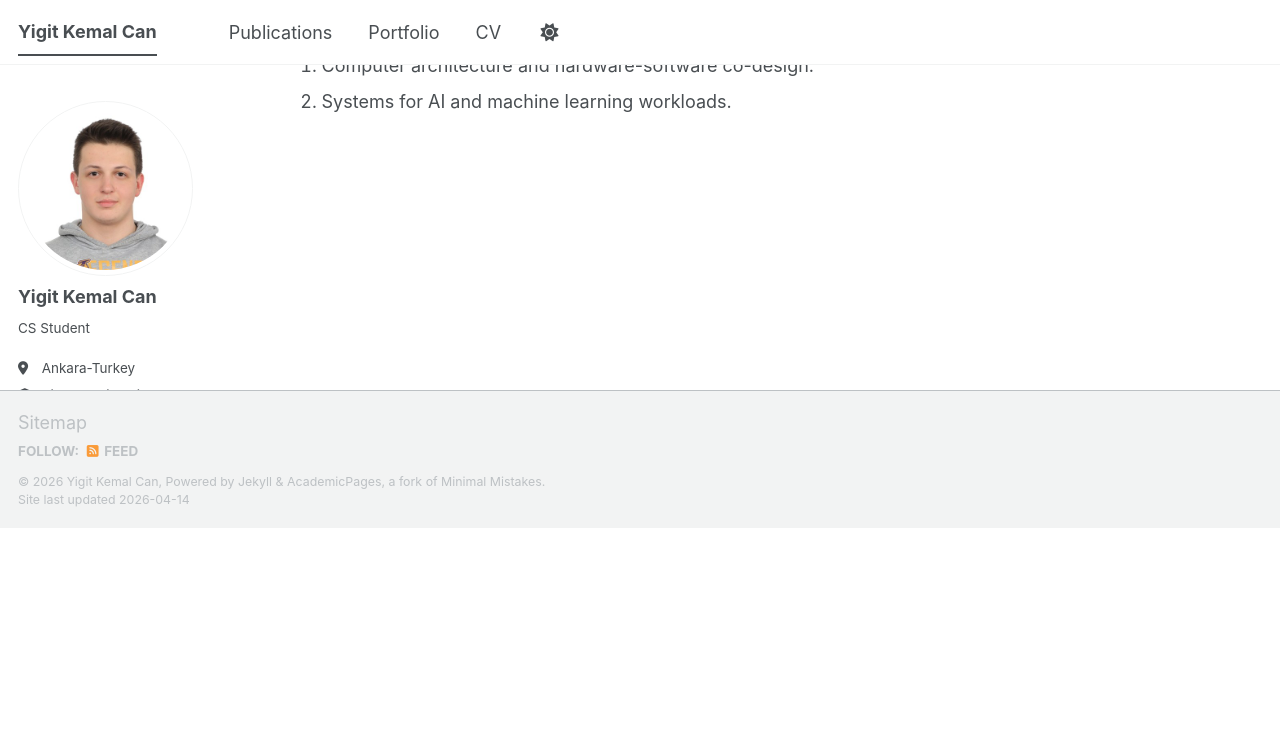
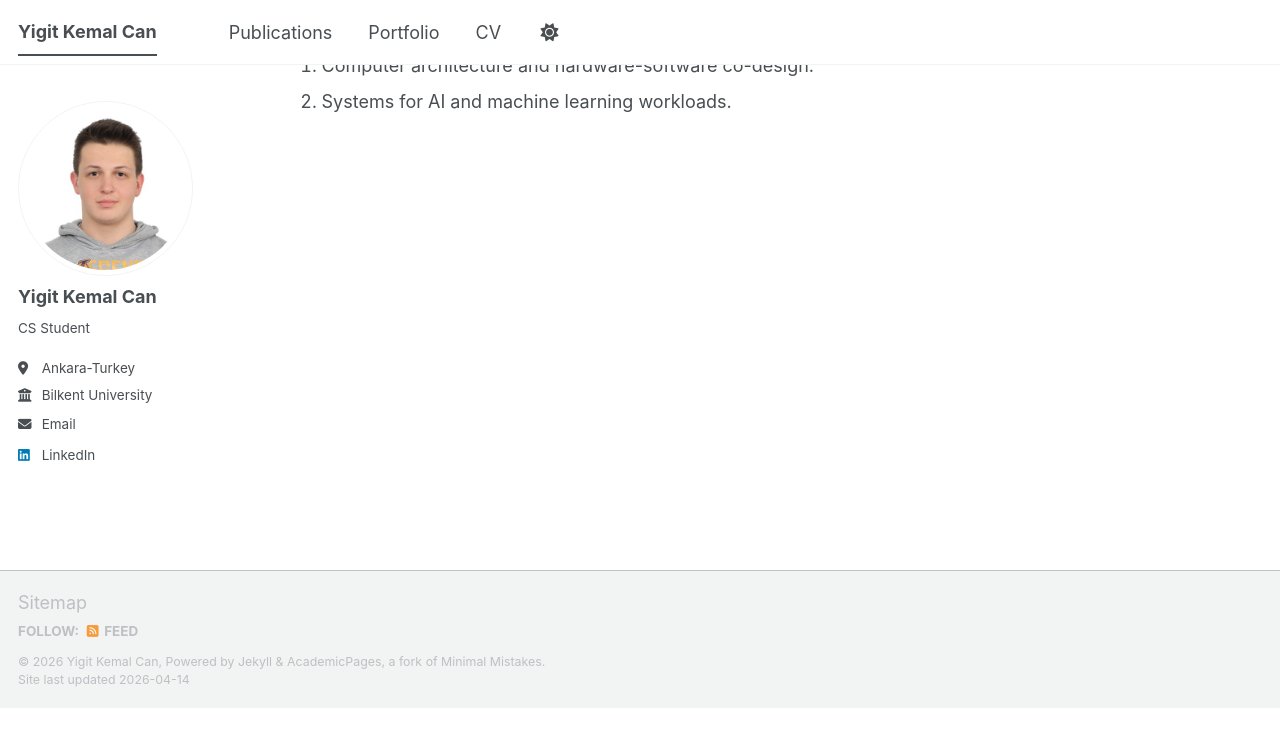
Before and after one commit to yigitkemalcan/yigitkemalcan.github.io, a Jekyll site: the page built from _pages/about.md, in a window 1280 px wide and 900 px high, scrolled down 372 px. Shown: the top 747 px of the window. Built offline with Jekyll 4.4.1, drawn with Linux system fonts in a browser that asks for light colours; a script bundle is joined from its source files by our own code; library files that are not in the unit come from our copies; before the commit the page ends 900 px from its top, so only the background shows below that.

Commit message:
Fix footer to bottom of viewport

```diff
--- a/_includes/head/custom.html
+++ b/_includes/head/custom.html
@@ -32,13 +32,20 @@
 <link rel="icon" href="/images/favicon.ico" />
 <meta name="theme-color" content="#ffffff" />
 
-<!-- Sticky footer -->
+<!-- Footer always below the fold -->
 <style>
+  body {
+    display: flex;
+    flex-direction: column;
+    min-height: calc(100vh + 10em);
+    padding-bottom: 0;
+  }
+  #main {
+    flex: 1 0 auto;
+  }
   .page__footer {
-    position: absolute;
-    bottom: 0;
-    left: 0;
-    width: 100%;
+    float: none;
+    flex-shrink: 0;
   }
 </style>
 
```
